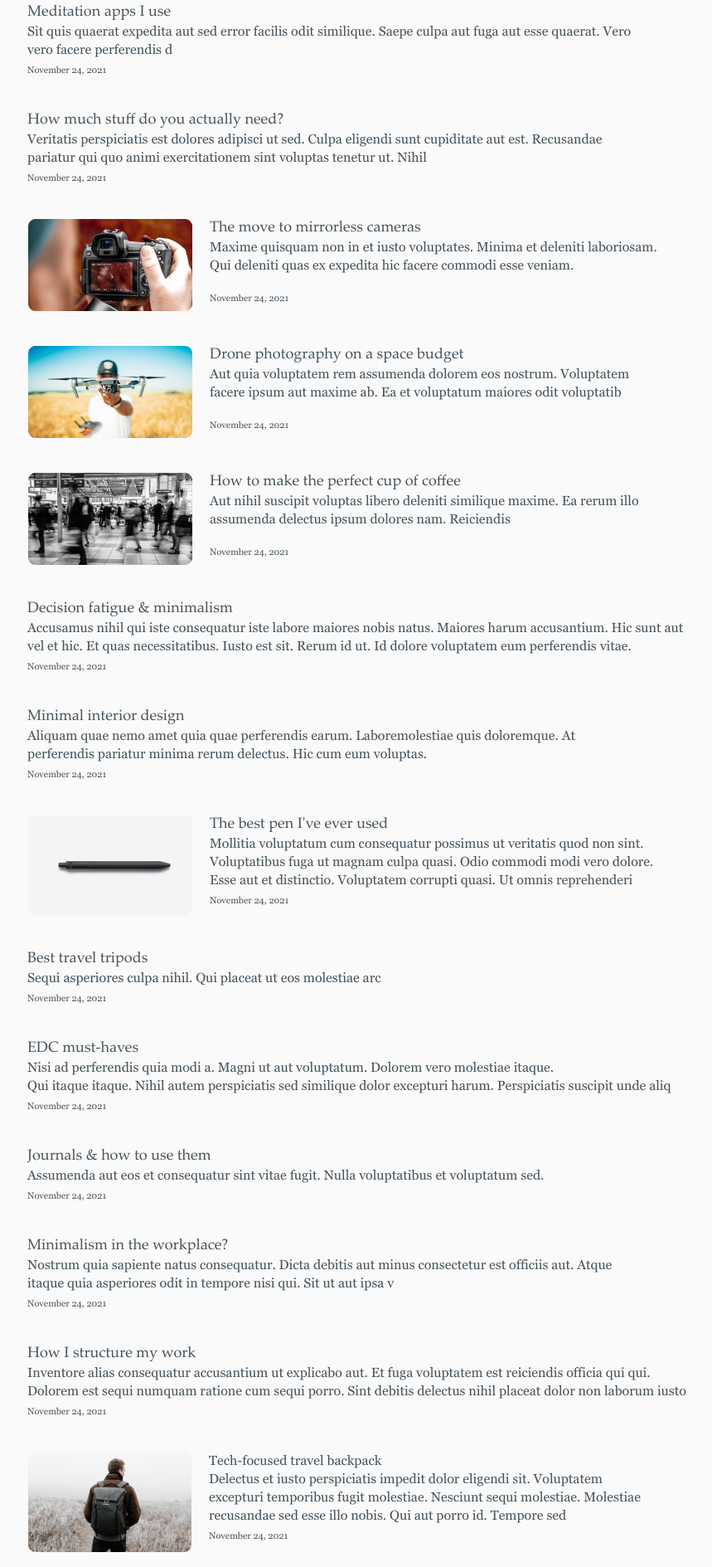
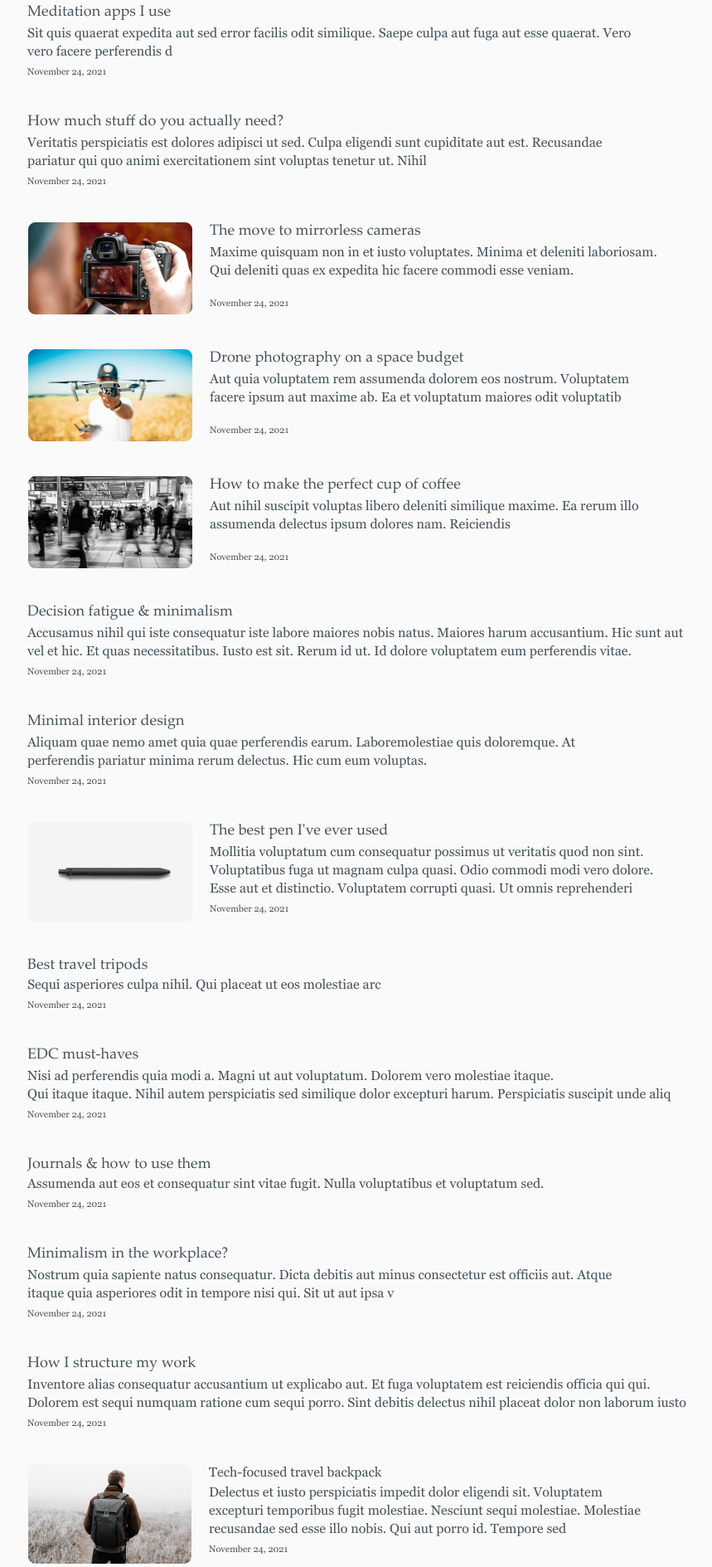
Before and after one commit to vulpecul/site-2.1, a plain HTML site: page index.html in a window 1280 px wide. Shown: the part 2883-4772 px from the top of the page at 83% size, without its empty margins (229-1088 px from the left). Drawn offline with Linux system fonts and the light colour scheme.

Commit message:
Исправление ошибок в html

```diff
--- a/index.html
+++ b/index.html
@@ -153,9 +153,9 @@
                 </div>
                 <div class="text__input">
                     <p class="name">Name</p>
-                    <input type="text" required name="name" id="name client" class="text__box">
+                    <input type="text" required name="name" id="name_client" class="text__box">
                     <p class="email">Email Address</p>
-                    <input type="text" required name="email" id="email client" class="text__box">
+                    <input type="text" required name="email" id="email_client" class="text__box">
                     <button class="btn__poisk"> </button>
                 </div>
             </div>
@@ -170,7 +170,7 @@
                     <img src="assets/img/image9.png" alt="">
                     <div class="travel__gory">
                         <p class="text">Travel spots in Iceland</p>
-                        <h7 class="text1">Delectus sint nisi ut recusandae molestiae. Qui iure accusantium esse <br/> temporibus et. Aut atque vel labore officiis a dolor et. Molestiae dolor quo <br/> eius. Perferendis error eveniet sit quia occaecati excepturi nisi prod.</h7>
+                        <h5 class="text1">Delectus sint nisi ut recusandae molestiae. Qui iure accusantium esse <br/> temporibus et. Aut atque vel labore officiis a dolor et. Molestiae dolor quo <br/> eius. Perferendis error eveniet sit quia occaecati excepturi nisi prod.</h5>
                         <p class="data__text">November 24, 2021</p>
                     </div>
                 </div>
@@ -178,25 +178,25 @@
                     <img src="assets/img/image10.png" alt="">
                     <div class="travel__gory">
                         <p class="text">Climbing as exercise</p>
-                        <h7 class="text1">Consequuntur voluptas quis dicta expedita in minus velit impedit deserunt. <br/> Quasi sit similique nemo praesentium excepturi commodi suscipit placeat. <br/> Incidunt libero necessitatibus. Commodi modi placeat. Sit et delenit.</h7>
+                        <h5 class="text1">Consequuntur voluptas quis dicta expedita in minus velit impedit deserunt. <br/> Quasi sit similique nemo praesentium excepturi commodi suscipit placeat. <br/> Incidunt libero necessitatibus. Commodi modi placeat. Sit et delenit.</h5>
                         <p class="data__text">November 24, 2021</p>
                     </div>
                 </div>
                 <div class="travel__gory1">
                     <p class="text">Meditation apps I use</p>
-                    <h7 class="text1">Sit quis quaerat expedita aut sed error facilis odit similique. Saepe culpa aut fuga aut esse quaerat. Vero <br/> vero facere perferendis d</h7>
+                    <h5 class="text1">Sit quis quaerat expedita aut sed error facilis odit similique. Saepe culpa aut fuga aut esse quaerat. Vero <br/> vero facere perferendis d</h5>
                     <p class="data__text">November 24, 2021</p>
                 </div>
                 <div class="travel__gory1">
                     <p class="text">How much stuff do you actually need?</p>
-                    <h7 class="text1">Veritatis perspiciatis est dolores adipisci ut sed. Culpa eligendi sunt cupiditate aut est. Recusandae <br/> pariatur qui quo animi exercitationem sint voluptas tenetur ut. Nihil</h7>
+                    <h5 class="text1">Veritatis perspiciatis est dolores adipisci ut sed. Culpa eligendi sunt cupiditate aut est. Recusandae <br/> pariatur qui quo animi exercitationem sint voluptas tenetur ut. Nihil</h5>
                     <p class="data__text">November 24, 2021</p>
                 </div>
                 <div class="img__text__foto">
                     <img src="assets/img/image11.png" alt="">
                     <div class="travel__gory">
                         <p class="text">The move to mirrorless cameras</p>
-                        <h7 class="text1">Maxime quisquam non in et iusto voluptates. Minima et deleniti laboriosam. <br/> Qui deleniti quas ex expedita hic facere commodi esse veniam.</h7>
+                        <h5 class="text1">Maxime quisquam non in et iusto voluptates. Minima et deleniti laboriosam. <br/> Qui deleniti quas ex expedita hic facere commodi esse veniam.</h5>
                         <p class="data__text1">November 24, 2021</p>
                     </div>
                 </div>
@@ -204,7 +204,7 @@
                     <img src="assets/img/image12.png" alt="">
                     <div class="travel__gory">
                         <p class="text">Drone photography on a space budget</p>
-                        <h7 class="text1">Aut quia voluptatem rem assumenda dolorem eos nostrum. Voluptatem <br/> facere ipsum aut maxime ab. Ea et voluptatum maiores odit voluptatib</h7>
+                        <h5 class="text1">Aut quia voluptatem rem assumenda dolorem eos nostrum. Voluptatem <br/> facere ipsum aut maxime ab. Ea et voluptatum maiores odit voluptatib</h5>
                         <p class="data__text1">November 24, 2021</p>
                     </div>
                 </div>
@@ -212,58 +212,58 @@
                     <img src="assets/img/image13.png" alt="">
                     <div class="travel__gory">
                         <p class="text">How to make the perfect cup of coffee</p>
-                        <h7 class="text1">Aut nihil suscipit voluptas libero deleniti similique maxime. Ea rerum illo <br/> assumenda delectus ipsum dolores nam. Reiciendis</h7>
+                        <h5 class="text1">Aut nihil suscipit voluptas libero deleniti similique maxime. Ea rerum illo <br/> assumenda delectus ipsum dolores nam. Reiciendis</h5>
                         <p class="data__text1">November 24, 2021</p>
                     </div>
                 </div>
                 <div class="travel__gory1">
                     <p class="text">Decision fatigue & minimalism</p>
-                    <h7 class="text1">Accusamus nihil qui iste consequatur iste labore maiores nobis natus. Maiores harum accusantium. Hic sunt aut <br/> vel et hic. Et quas necessitatibus. Iusto est sit. Rerum id ut. Id dolore voluptatem eum perferendis vitae.</h7>
+                    <h5 class="text1">Accusamus nihil qui iste consequatur iste labore maiores nobis natus. Maiores harum accusantium. Hic sunt aut <br/> vel et hic. Et quas necessitatibus. Iusto est sit. Rerum id ut. Id dolore voluptatem eum perferendis vitae.</h5>
                     <p class="data__text">November 24, 2021</p>
                 </div>
                 <div class="travel__gory1">
                     <p class="text">Minimal interior design</p>
-                    <h7 class="text1">Aliquam quae nemo amet quia quae perferendis earum. Laboremolestiae quis doloremque. At <br/> perferendis pariatur minima rerum delectus. Hic cum eum voluptas.</h7>
+                    <h5 class="text1">Aliquam quae nemo amet quia quae perferendis earum. Laboremolestiae quis doloremque. At <br/> perferendis pariatur minima rerum delectus. Hic cum eum voluptas.</h5>
                     <p class="data__text">November 24, 2021</p>
                 </div>
                 <div class="img__text__gory1">
                     <img src="assets/img/image14.png" alt="">
                     <div class="travel__gory">
                         <p class="text">The best pen I've ever used</p>
-                        <h7 class="text1">Mollitia voluptatum cum consequatur possimus ut veritatis quod non sint. <br/> Voluptatibus fuga ut magnam culpa quasi. Odio commodi modi vero dolore. <br/> Esse aut et distinctio. Voluptatem corrupti quasi. Ut omnis reprehenderi</h7>
+                        <h5 class="text1">Mollitia voluptatum cum consequatur possimus ut veritatis quod non sint. <br/> Voluptatibus fuga ut magnam culpa quasi. Odio commodi modi vero dolore. <br/> Esse aut et distinctio. Voluptatem corrupti quasi. Ut omnis reprehenderi</h5>
                         <p class="data__text3">November 24, 2021</p>
                     </div>
                 </div>
                 <div class="travel__gory1">
                     <p class="text">Best travel tripods</p>
-                    <h7 class="text2">Sequi asperiores culpa nihil. Qui placeat ut eos molestiae arc</h7>
+                    <h5 class="text2">Sequi asperiores culpa nihil. Qui placeat ut eos molestiae arc</h5>
                     <p class="data__text">November 24, 2021</p>
                 </div>
                 <div class="travel__gory1">
                     <p class="text">EDC must-haves</p>
-                    <h7 class="text1">Nisi ad perferendis quia modi a. Magni ut aut voluptatum. Dolorem vero molestiae itaque. <br/> Qui itaque itaque. Nihil autem perspiciatis sed similique dolor excepturi harum. Perspiciatis suscipit unde aliq</h7>
+                    <h5 class="text1">Nisi ad perferendis quia modi a. Magni ut aut voluptatum. Dolorem vero molestiae itaque. <br/> Qui itaque itaque. Nihil autem perspiciatis sed similique dolor excepturi harum. Perspiciatis suscipit unde aliq</h5>
                     <p class="data__text">November 24, 2021</p>
                 </div>
                 <div class="travel__gory1">
                     <p class="text">Journals & how to use them</p>
-                    <h7 class="text2">Assumenda aut eos et consequatur sint vitae fugit. Nulla voluptatibus et voluptatum sed.</h7>
+                    <h5 class="text2">Assumenda aut eos et consequatur sint vitae fugit. Nulla voluptatibus et voluptatum sed.</h5>
                     <p class="data__text">November 24, 2021</p>
                 </div>
                 <div class="travel__gory1">
                     <p class="text">Minimalism in the workplace?</p>
-                    <h7 class="text1">Nostrum quia sapiente natus consequatur. Dicta debitis aut minus consectetur est officiis aut. Atque <br/> itaque quia asperiores odit in tempore nisi qui. Sit ut aut ipsa v</h7>
+                    <h5 class="text1">Nostrum quia sapiente natus consequatur. Dicta debitis aut minus consectetur est officiis aut. Atque <br/> itaque quia asperiores odit in tempore nisi qui. Sit ut aut ipsa v</h5>
                     <p class="data__text">November 24, 2021</p>
                 </div>
                 <div class="travel__gory1">
                     <p class="text">How I structure my work</p>
-                    <h7 class="text1">Inventore alias consequatur accusantium ut explicabo aut. Et fuga voluptatem est reiciendis officia qui qui. <br/> Dolorem est sequi numquam ratione cum sequi porro. Sint debitis delectus nihil placeat dolor non laborum iusto</h7>
+                    <h5 class="text1">Inventore alias consequatur accusantium ut explicabo aut. Et fuga voluptatem est reiciendis officia qui qui. <br/> Dolorem est sequi numquam ratione cum sequi porro. Sint debitis delectus nihil placeat dolor non laborum iusto</h5>
                     <p class="data__text">November 24, 2021</p>
                 </div>
                 <div class="img__text__gory1">
                     <img src="assets/img/image15.png" alt="">
                     <div class="travel__gory">
                         <p class="text2">Tech-focused travel backpack</p>
-                        <h7 class="text1">Delectus et iusto perspiciatis impedit dolor eligendi sit. Voluptatem <br/> excepturi temporibus fugit molestiae. Nesciunt sequi molestiae. Molestiae <br/> recusandae sed esse illo nobis. Qui aut porro id. Tempore sed</h7>
+                        <h5 class="text1">Delectus et iusto perspiciatis impedit dolor eligendi sit. Voluptatem <br/> excepturi temporibus fugit molestiae. Nesciunt sequi molestiae. Molestiae <br/> recusandae sed esse illo nobis. Qui aut porro id. Tempore sed</h5>
                         <p class="data__text3">November 24, 2021</p>
                     </div>
                 </div>
```
